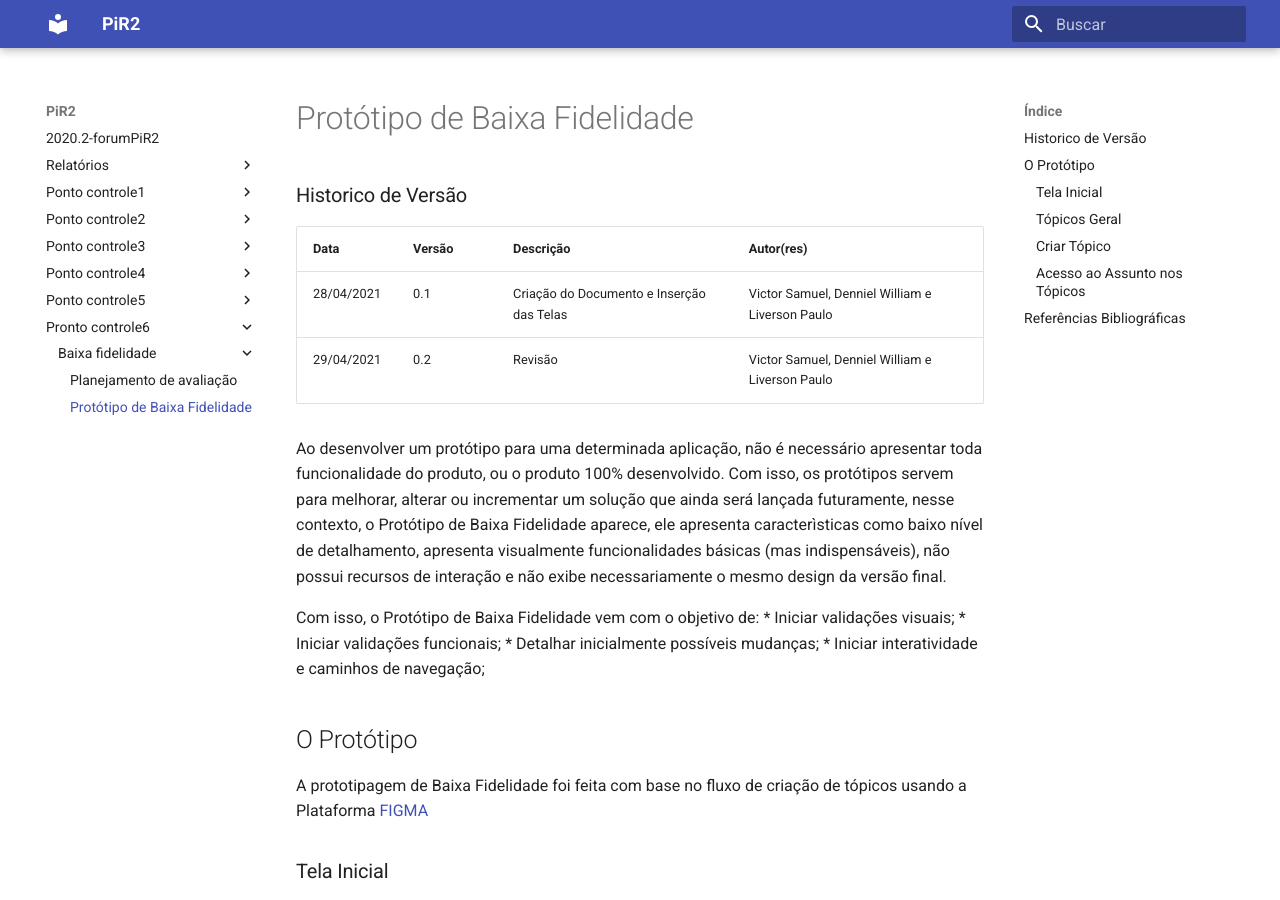
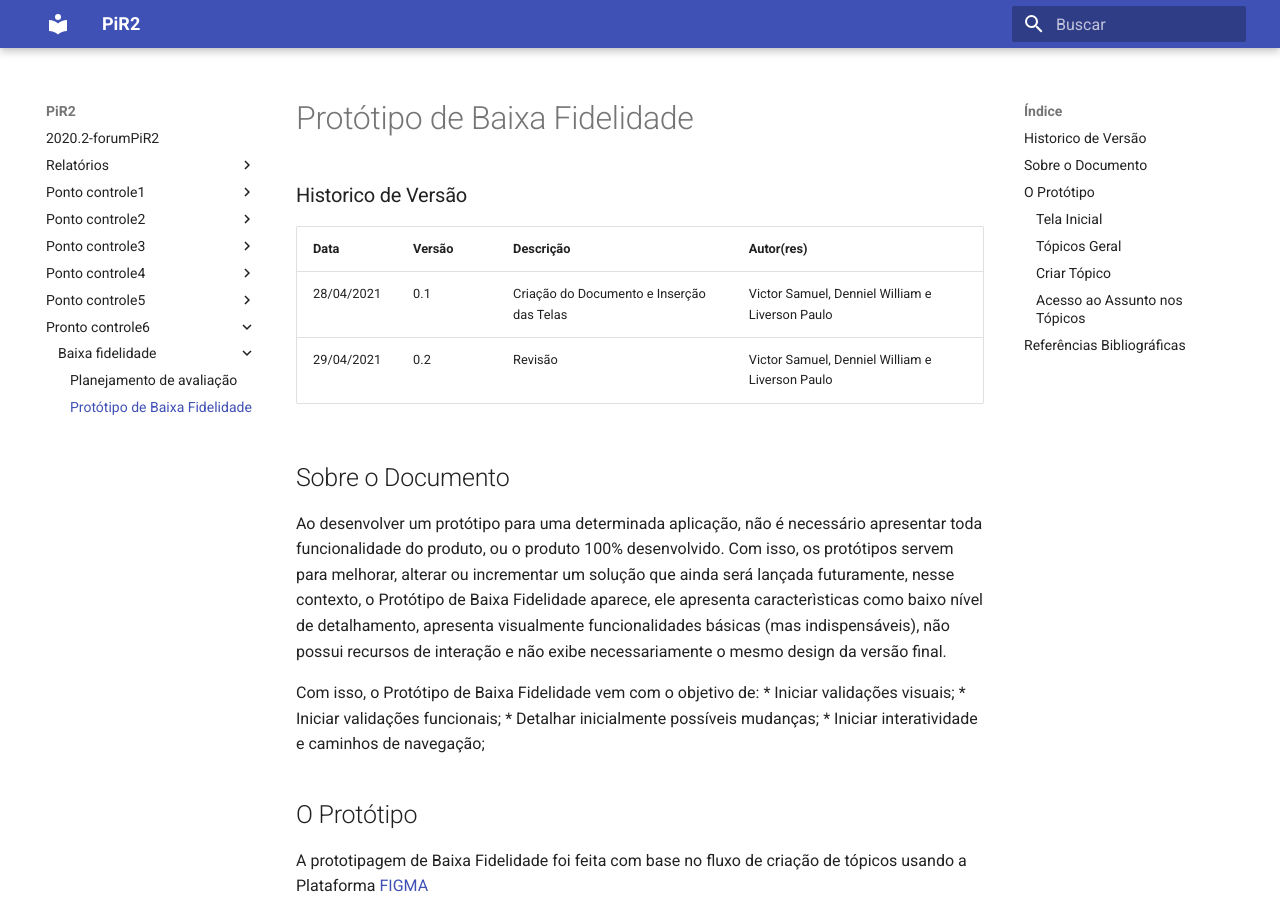
Before and after one commit to liversonp/2020.2-forumPiR2, an MkDocs documentation site: the page built from docs/pronto_controle6/baixa_fidelidade/prototipo_de_baixa_fidelidade.md, in a window 1280 px wide and 900 px high. Built offline with MkDocs 1.6.1 and Material for MkDocs 9.7.7, drawn with Linux system fonts in a browser that asks for light colours.

Commit message:
Update prototipo_de_baixa_fidelidade.md

```diff
--- a/docs/pronto_controle6/baixa_fidelidade/prototipo_de_baixa_fidelidade.md
+++ b/docs/pronto_controle6/baixa_fidelidade/prototipo_de_baixa_fidelidade.md
@@ -7,6 +7,7 @@
 | 28/04/2021 | 0.1    | Criação do Documento e Inserção das Telas  | Victor Samuel, Denniel William e Liverson Paulo  |
 | 29/04/2021 | 0.2   | Revisão  | Victor Samuel, Denniel William e Liverson Paulo  |
 
+## Sobre o Documento
 Ao desenvolver um protótipo para uma determinada aplicação, não é necessário apresentar toda funcionalidade do produto, ou o produto 100% desenvolvido. Com isso, os protótipos servem para melhorar, alterar ou incrementar um solução que ainda será lançada futuramente, nesse contexto, o Protótipo de Baixa Fidelidade aparece, ele apresenta caracterìsticas como baixo nível de detalhamento, apresenta visualmente funcionalidades básicas (mas indispensáveis), não possui recursos de interação e não exibe necessariamente o mesmo design da versão final.
 
 Com isso, o Protótipo de Baixa Fidelidade vem com o objetivo de:
```
